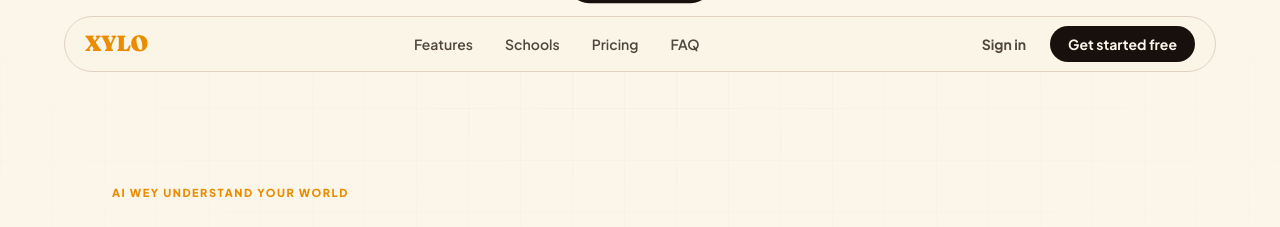
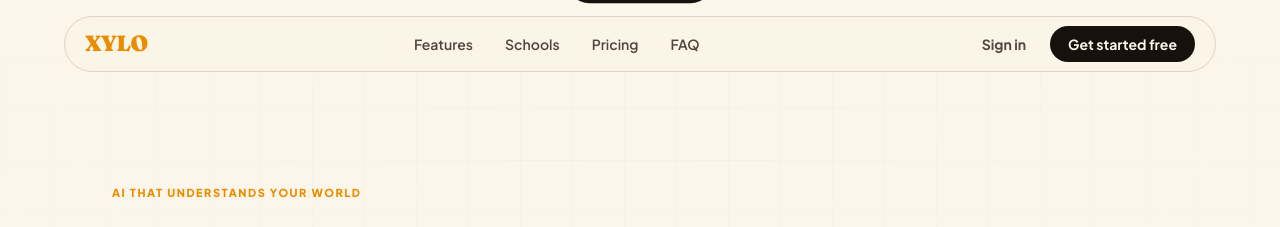
Before and after one commit to thexyloxs-ux/xylosai, a SvelteKit app: page / in a window 1280 px wide. Shown: the top 227 px of the page. Built offline with nearby package versions, Linux system fonts and the light colour scheme; no server answers.

Commit message:
fix: replace pidgin eyebrow text with standard English

```diff
--- a/src/routes/+page.svelte
+++ b/src/routes/+page.svelte
@@ -75,7 +75,7 @@
 
 		<!-- Text side -->
 		<div class="lp-hero-text">
-			<p class="lp-eyebrow">AI wey understand your world</p>
+			<p class="lp-eyebrow">AI that understands your world</p>
 
 			<h1 class="lp-hero-h1">
 				Smarter Learning.<br>
```
